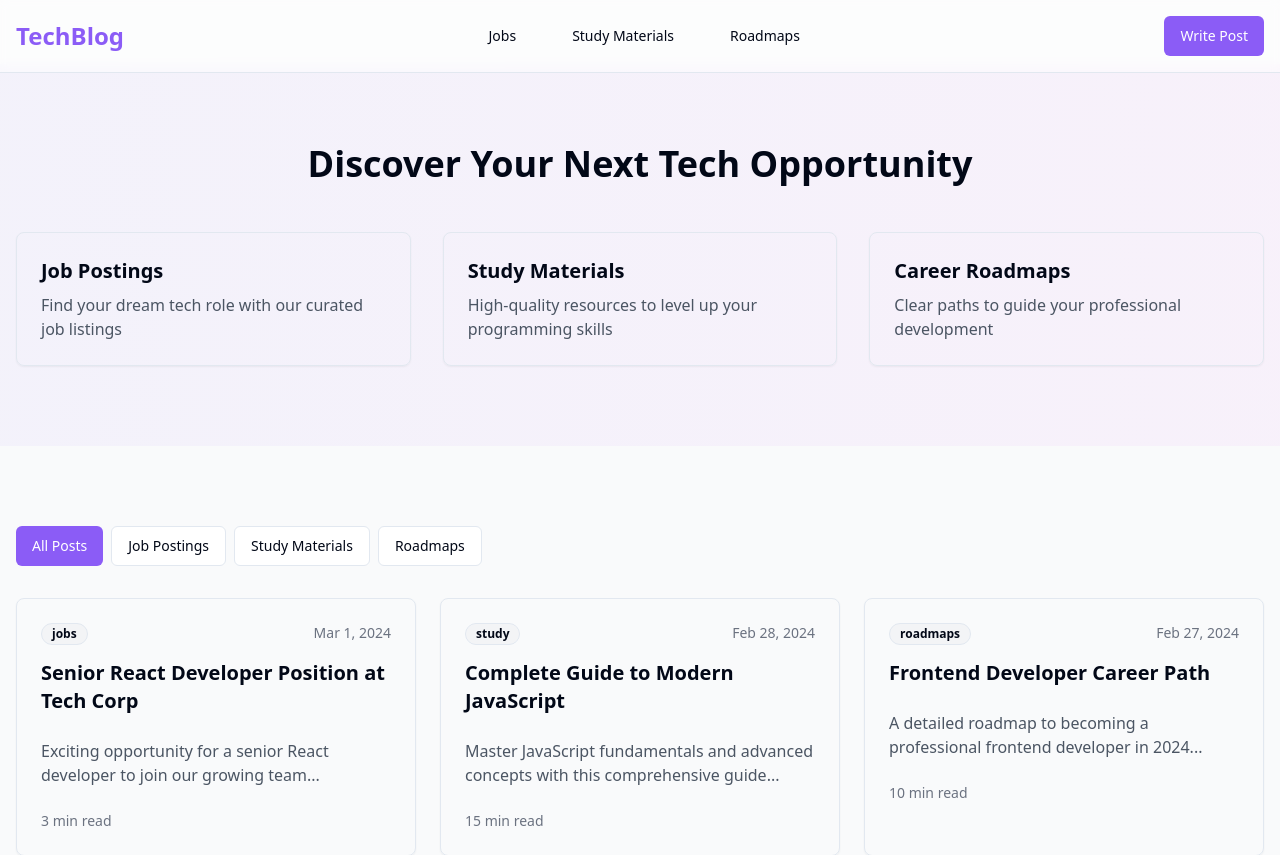
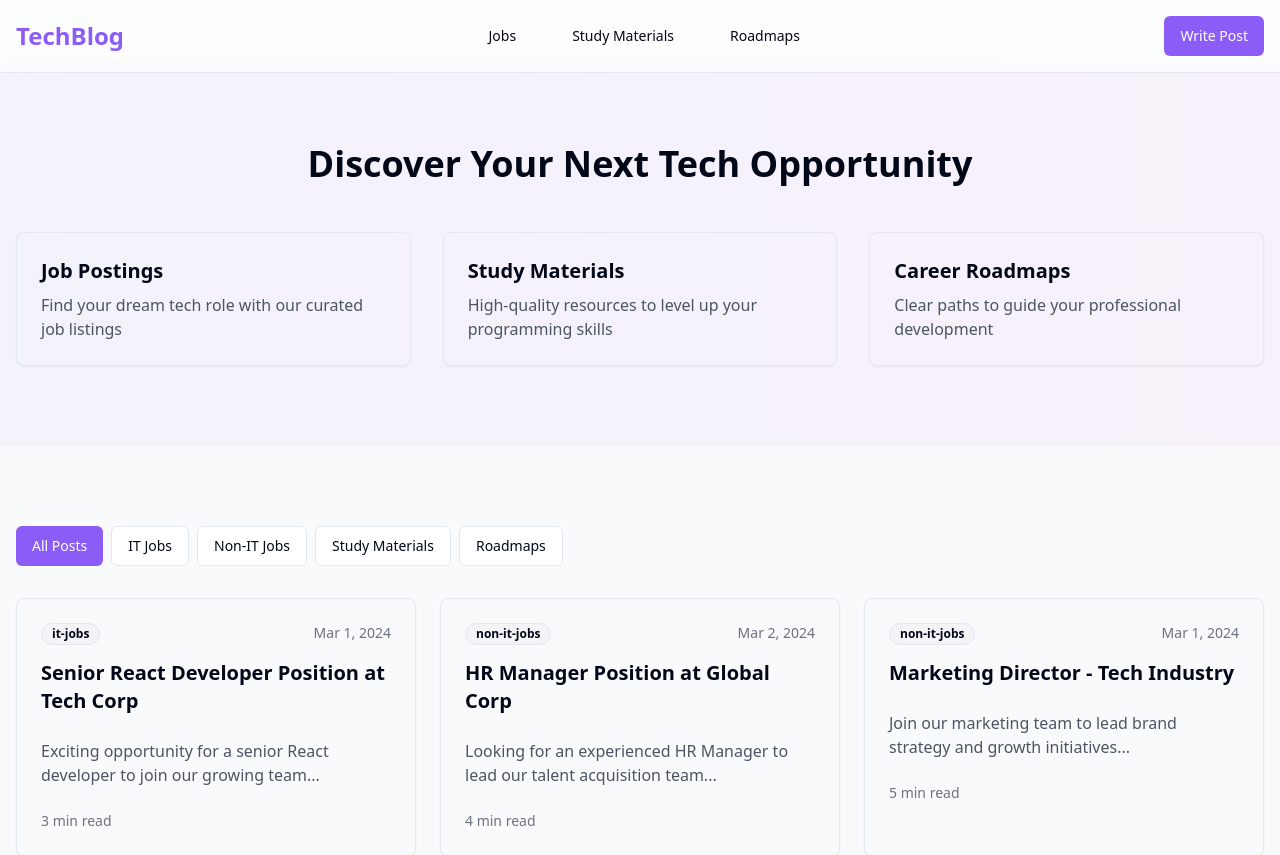
Before and after one commit to amarnadh26/jobstudy-hub, a React (Vite) app: page / in a window 1280 px wide. Shown: the top 855 px of the page. Built offline with nearby package versions, Linux system fonts and the light colour scheme.

Commit message:
Add non-IT jobs section
Implement a new section to display non-IT job postings alongside existing IT job listings.
[skip gpt_engineer]

```diff
--- a/src/components/CategoryFilter.tsx
+++ b/src/components/CategoryFilter.tsx
@@ -1,6 +1,6 @@
 import { Button } from "@/components/ui/button";
 
-type Category = "all" | "jobs" | "study" | "roadmaps";
+type Category = "all" | "it-jobs" | "non-it-jobs" | "study" | "roadmaps";
 
 interface CategoryFilterProps {
   activeCategory: Category;
@@ -20,10 +20,16 @@ export const CategoryFilter = ({
         All Posts
       </Button>
       <Button
-        variant={activeCategory === "jobs" ? "default" : "outline"}
-        onClick={() => onCategoryChange("jobs")}
+        variant={activeCategory === "it-jobs" ? "default" : "outline"}
+        onClick={() => onCategoryChange("it-jobs")}
       >
-        Job Postings
+        IT Jobs
+      </Button>
+      <Button
+        variant={activeCategory === "non-it-jobs" ? "default" : "outline"}
+        onClick={() => onCategoryChange("non-it-jobs")}
+      >
+        Non-IT Jobs
       </Button>
       <Button
         variant={activeCategory === "study" ? "default" : "outline"}
--- a/src/pages/Index.tsx
+++ b/src/pages/Index.tsx
@@ -4,7 +4,7 @@ import { FeaturedSection } from "@/components/FeaturedSection";
 import { CategoryFilter } from "@/components/CategoryFilter";
 import { BlogCard } from "@/components/BlogCard";
 
-type Category = "all" | "jobs" | "study" | "roadmaps";
+type Category = "all" | "it-jobs" | "non-it-jobs" | "study" | "roadmaps";
 
 const Index = () => {
   const [activeCategory, setActiveCategory] = useState<Category>("all");
@@ -13,8 +13,29 @@ const Index = () => {
     {
       title: "Senior React Developer Position at Tech Corp",
       excerpt: "Exciting opportunity for a senior React developer to join our growing team...",
-      category: "jobs",
+      category: "it-jobs",
       date: "Mar 1, 2024",
+      readTime: "3",
+    },
+    {
+      title: "HR Manager Position at Global Corp",
+      excerpt: "Looking for an experienced HR Manager to lead our talent acquisition team...",
+      category: "non-it-jobs",
+      date: "Mar 2, 2024",
+      readTime: "4",
+    },
+    {
+      title: "Marketing Director - Tech Industry",
+      excerpt: "Join our marketing team to lead brand strategy and growth initiatives...",
+      category: "non-it-jobs",
+      date: "Mar 1, 2024",
+      readTime: "5",
+    },
+    {
+      title: "DevOps Engineer - Cloud Infrastructure",
+      excerpt: "Join our cloud team to build and maintain scalable infrastructure...",
+      category: "it-jobs",
+      date: "Feb 29, 2024",
       readTime: "3",
     },
     {
```
